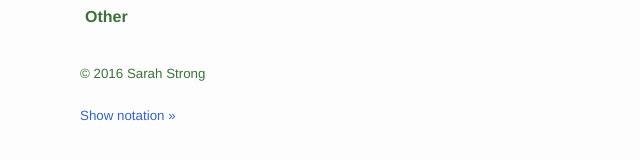
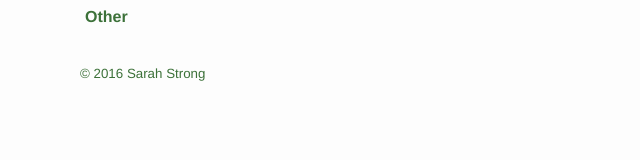
Before and after one commit to sarahstrong314/sarahstrong.ca, a Jekyll site: the page built from index.html, in a window 1280 px wide. Shown: the part 220-380 px from the top of the page, without its empty margins (0-640 px from the left). Built offline with Jekyll 4.4.1, drawn with Linux system fonts in a browser that asks for light colours; nearby versions of some CDN libraries; library files that are not in the unit come from our copies.

Commit message:
Removed unwanted lines in default.html

```diff
--- a/_layouts/default.html
+++ b/_layouts/default.html
@@ -59,8 +59,6 @@
             <li class="smaller copyright">&copy; 2016 Sarah Strong</li>
           </ul>
 
-          <a data-show-cheat-sheet class="smaller">Show notation &raquo;</a>
-
         </nav>
       </div>
 
```
